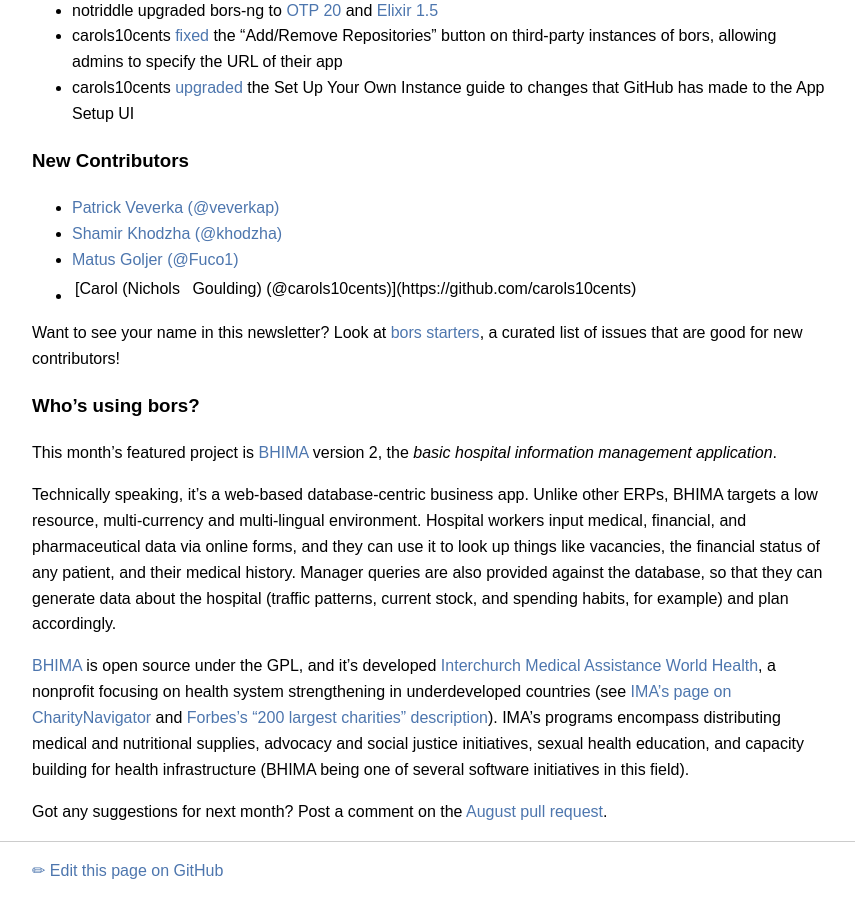
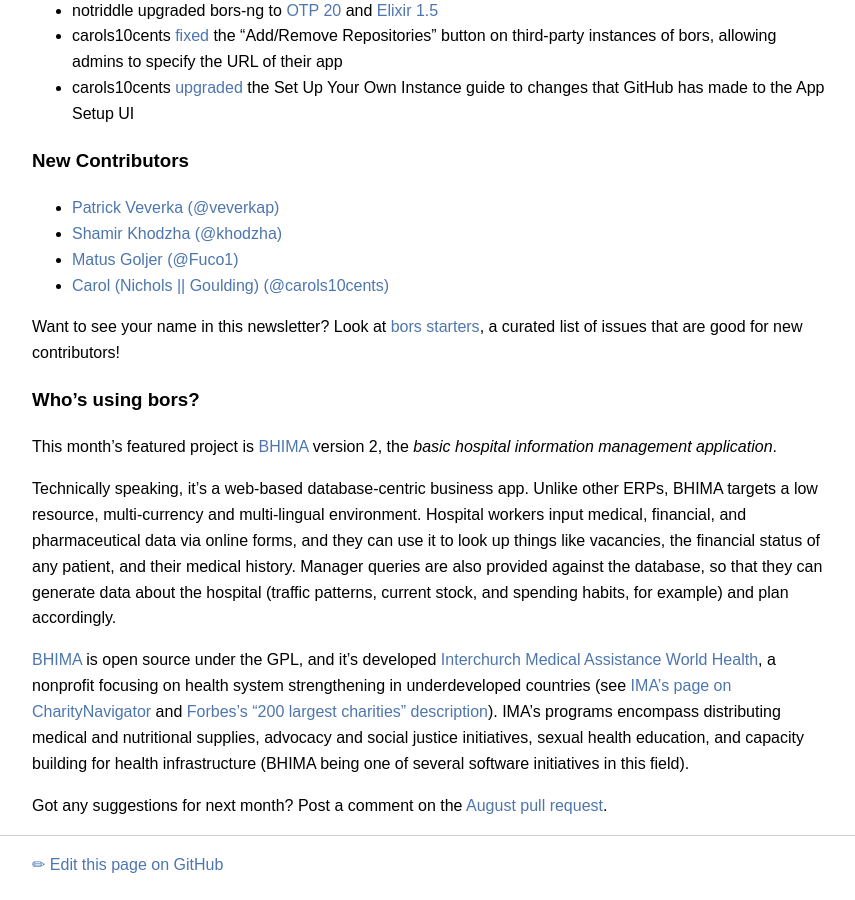
Before and after one commit to bors-ng/bors-ng.github.io, a Jekyll site: the page built from _posts/2017-08-01-tmib-07.md, in a window 1280 px wide and 900 px high, scrolled down 819 px. Shown: the whole window, without its empty margins (208-1063 px from the left). Built offline with Jekyll 4.4.1, drawn with Linux system fonts in a browser that asks for light colours.

Commit message:
Update 2017-08-01-tmib-07.md

```diff
--- a/_posts/2017-08-01-tmib-07.md
+++ b/_posts/2017-08-01-tmib-07.md
@@ -42,7 +42,7 @@
 * [Patrick Veverka (@veverkap)](https://github.com/veverkap)
 * [Shamir Khodzha (@khodzha)](https://github.com/khodzha)
 * [Matus Goljer (@Fuco1)](https://github.com/Fuco1)
-* [Carol (Nichols || Goulding) (@carols10cents)](https://github.com/carols10cents)
+* [Carol (Nichols \|\| Goulding) (@carols10cents)](https://github.com/carols10cents)
 
 Want to see your name in this newsletter? Look at [bors starters](https://bors-ng.github.io/starters/), a curated list of issues that are good for new contributors!
 
```
